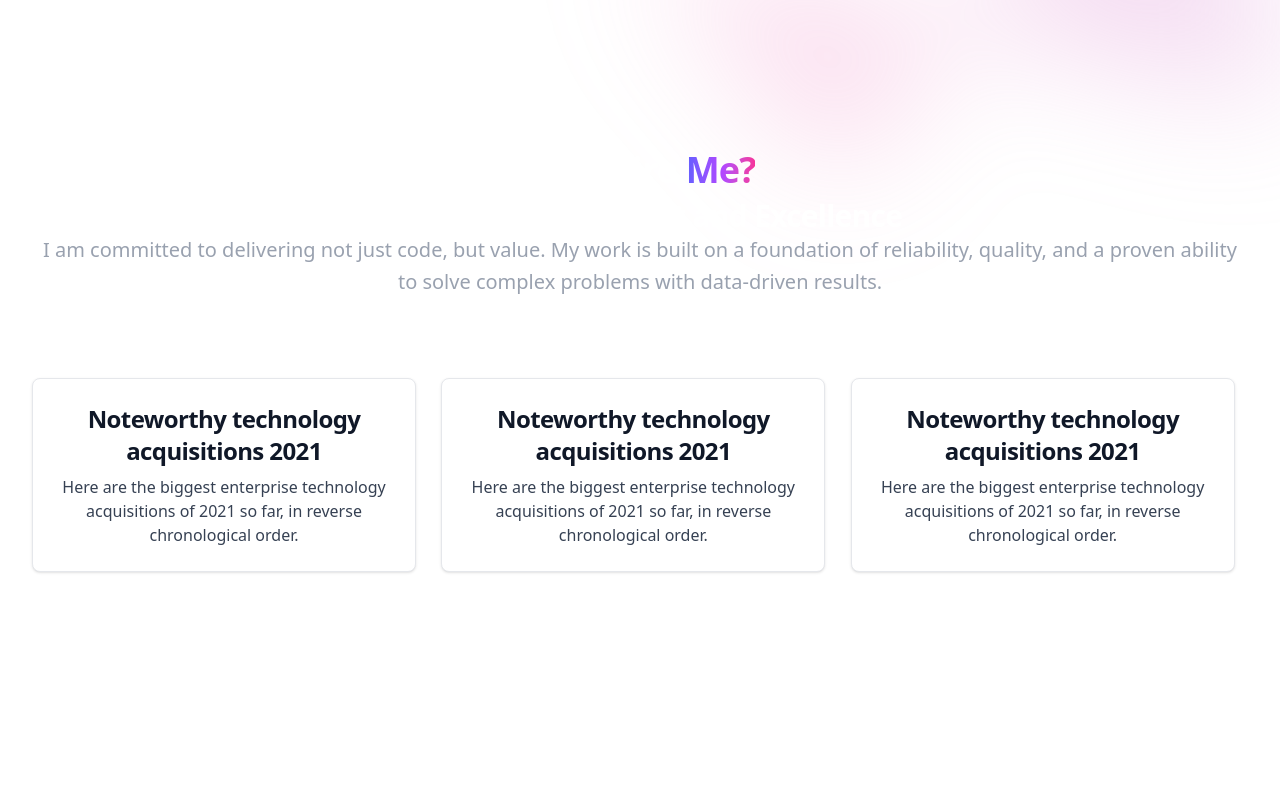
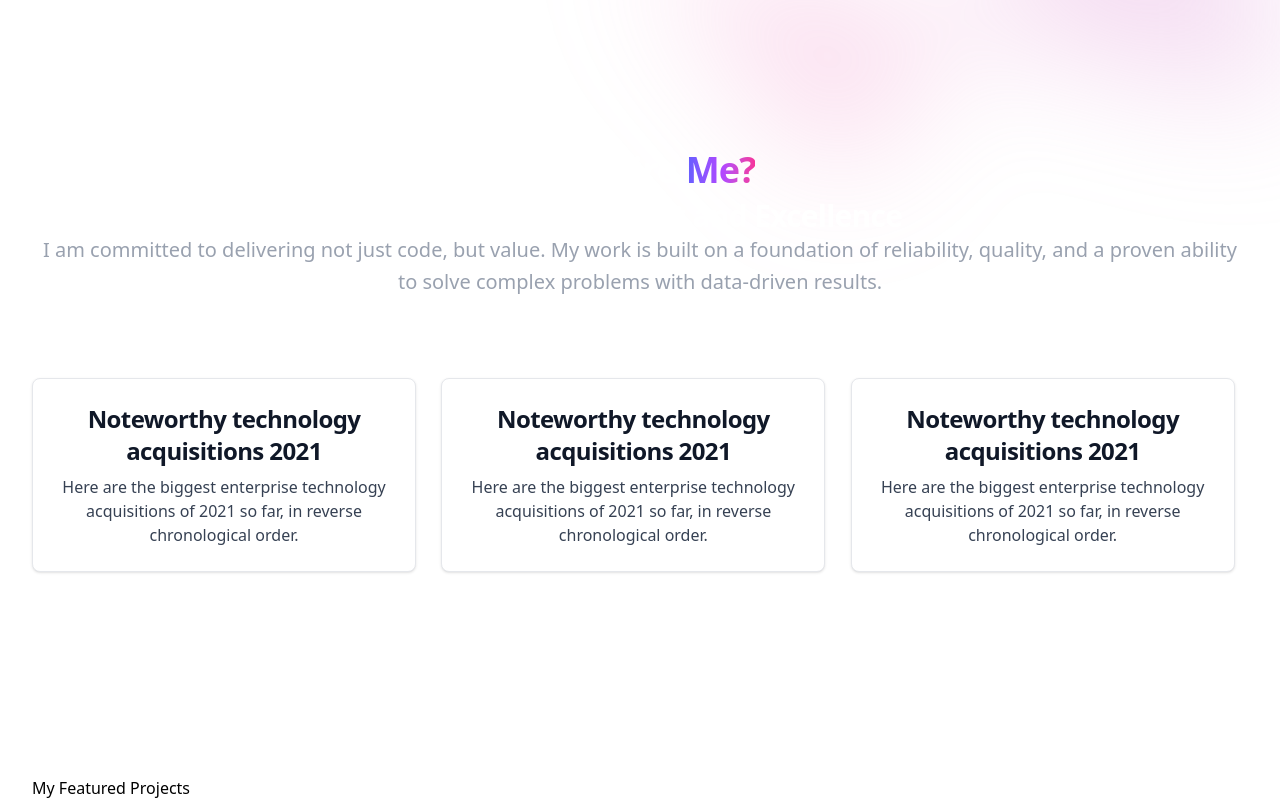
Before and after one commit to Serge07cloud/my-portfolio, a React (Vite) app: page / in a window 1280 px wide. Shown: the part 818-1618 px from the top of the page. Before the commit the page ends 1594 px from the top, so only its background shows below. Built offline with nearby package versions, Linux system fonts and the light colour scheme.

Commit message:
Add Projects section

```diff
--- /dev/null
+++ b/src/components/Projects.jsx
@@ -0,0 +1,10 @@
+const Projects = () =>
+{
+  return (
+    <>
+      <div>My Featured Projects</div>
+    </>
+  )
+};
+
+export default Projects
--- a/src/components/Welcome.jsx
+++ b/src/components/Welcome.jsx
@@ -1,3 +1,5 @@
+import Projects from "./Projects";
+
 const Welcome = () =>
 {
   return (
@@ -53,6 +55,8 @@ const Welcome = () =>
             </a>
           </div>
         </div>
+
+        <Projects />
       </div>
     </>
   )
```
